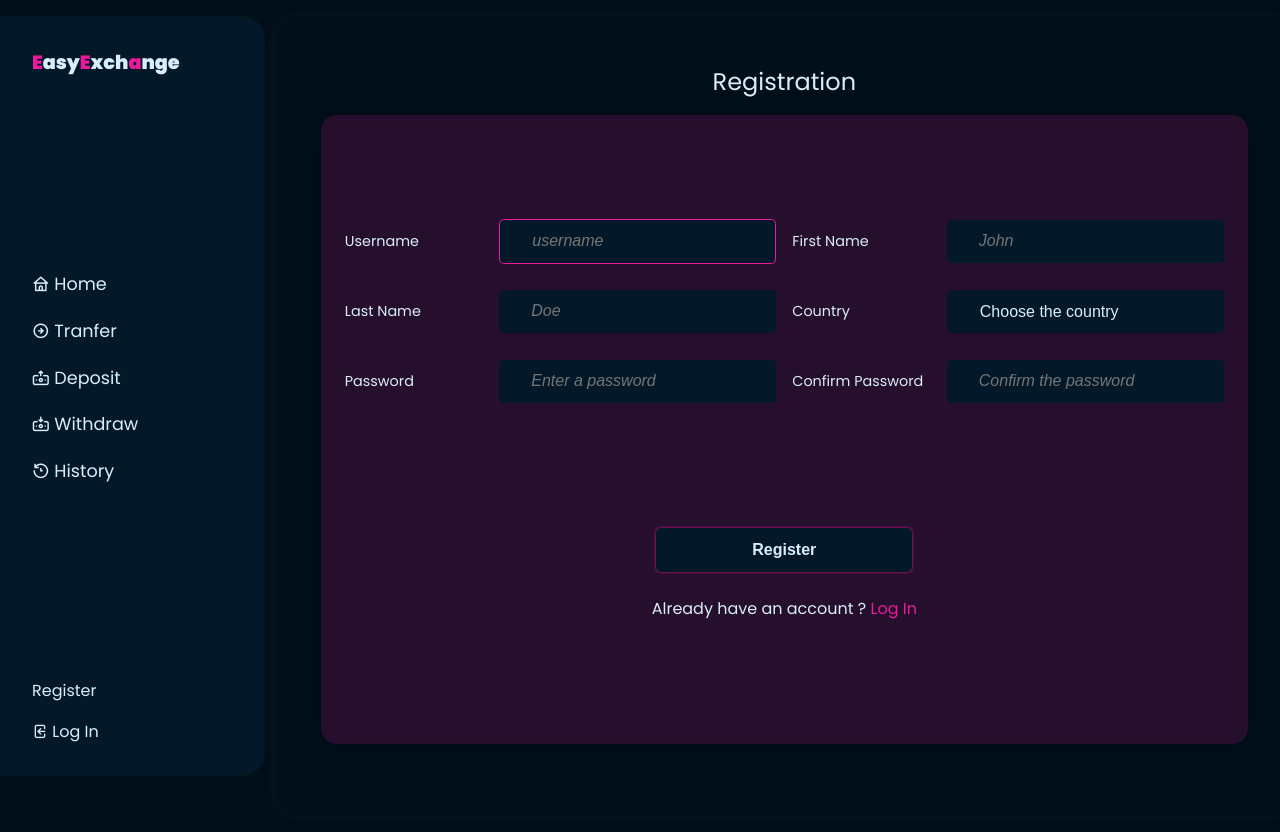
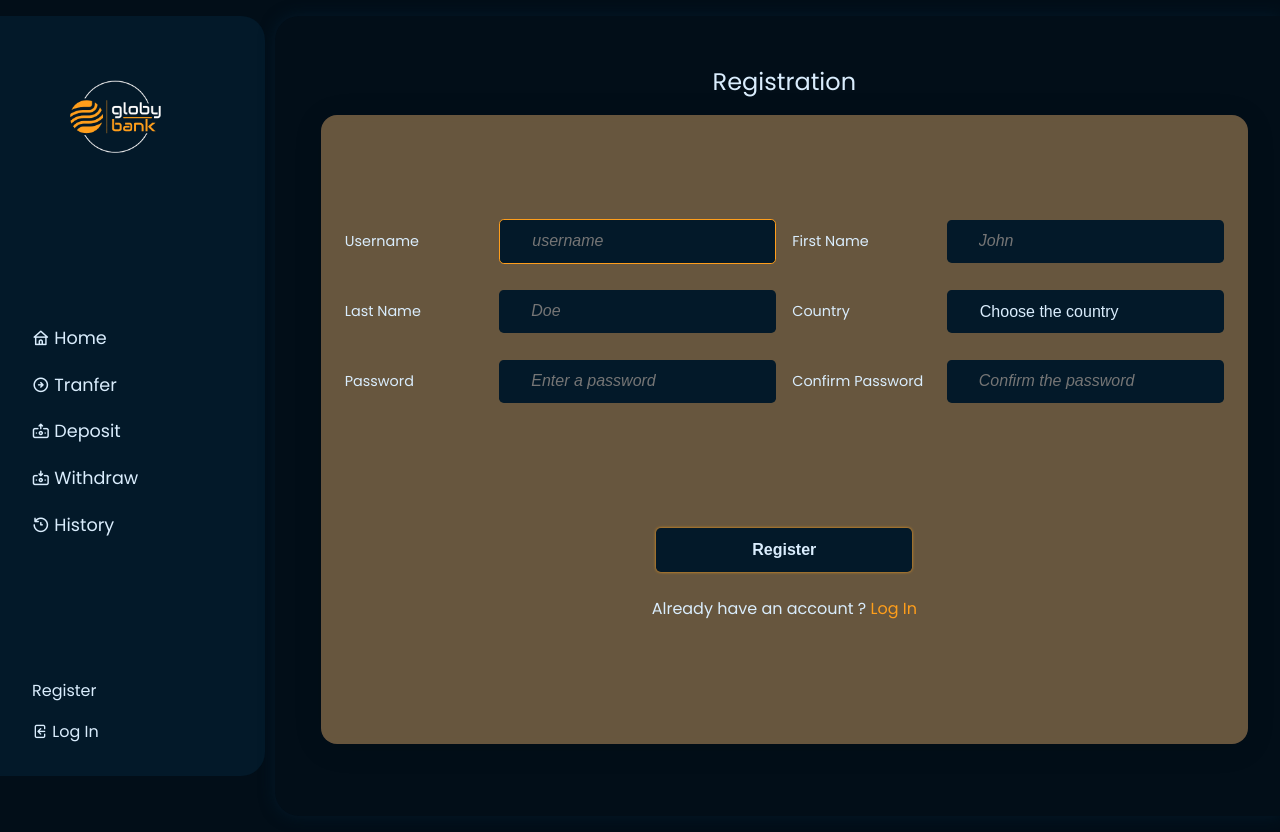
Before and after one commit to ramzy05/GlobyBank, a Django app: page /auth/register in a window 1280 px wide. Run offline with Django 4.2, Linux system fonts and the light colour scheme.

Commit message:
udpating of style

```diff
--- a/static/css/style.css
+++ b/static/css/style.css
@@ -9,8 +9,7 @@
     --success:rgb(9, 143, 80);
     --error:rgb(248, 71, 71);
    --gray-color:#303942;
-    --accent-color:rgb(228, 157, 34);
-    --accent-color:rgb(235, 25, 155);
+    --accent-color:#FF9E1B;
     --white:rgb(218, 237, 253);
     --white-bg:#cbd0d6;
     --border-radius:1.5rem;
@@ -319,7 +318,8 @@ td.amount{
     height: 100%;
     border-radius: var(--border-radius);
     /* From https://css.glass */
-background: rgba(235, 25, 155, 0.158);
+background:#e6b26f71;
+;
 border-radius: 16px;
 box-shadow: 0 4px 30px rgba(0, 0, 0, 0.1);
 backdrop-filter: blur(3.8px);
--- a/templates/auth/recharge.html
+++ b/templates/auth/recharge.html
@@ -6,7 +6,6 @@
 		<h2>Deposit</h2>
 
 		<div class="form-container">
-			{% include 'components/total.html' %}
 			<div id="message-box" class="">
 				<p></p>
 			</div>
--- a/templates/components/sidebar.html
+++ b/templates/components/sidebar.html
@@ -1,5 +1,6 @@
+{% load static %}
 <div class="side-bar container">
-    <span class="logo"><span>E</span>asy<span>E</span>xch<span>a</span>nge</span>
+    <img src="{% static 'images/logo.png' %}" alt="logo">
     <nav>
         <ul class="nav-links">
             <li><a href="{% url 'home' %}" class="home"><i class="uil uil-home"></i> Home</a></li>
```
Also changed, not shown: static/images/favicon/android-chrome-192x192.png (added), static/images/favicon/android-chrome-512x512.png (added), static/images/favicon/apple-touch-icon.png (added), static/images/favicon/favicon-16x16.png (added), static/images/favicon/favicon-32x32.png (added), static/images/favicon/favicon.ico (added), static/images/favicon/site.webmanifest (added), static/images/logo.png (added).
